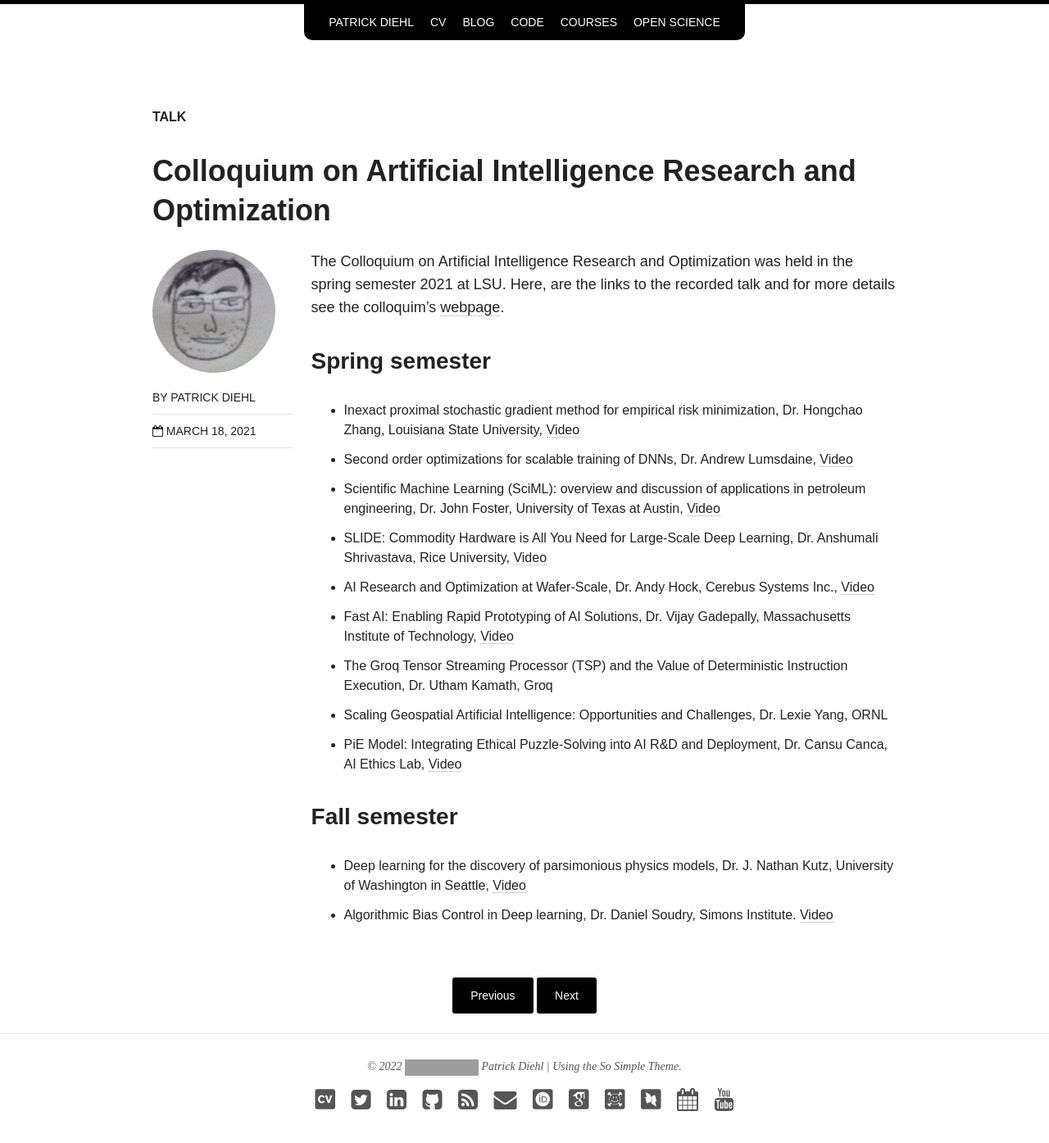
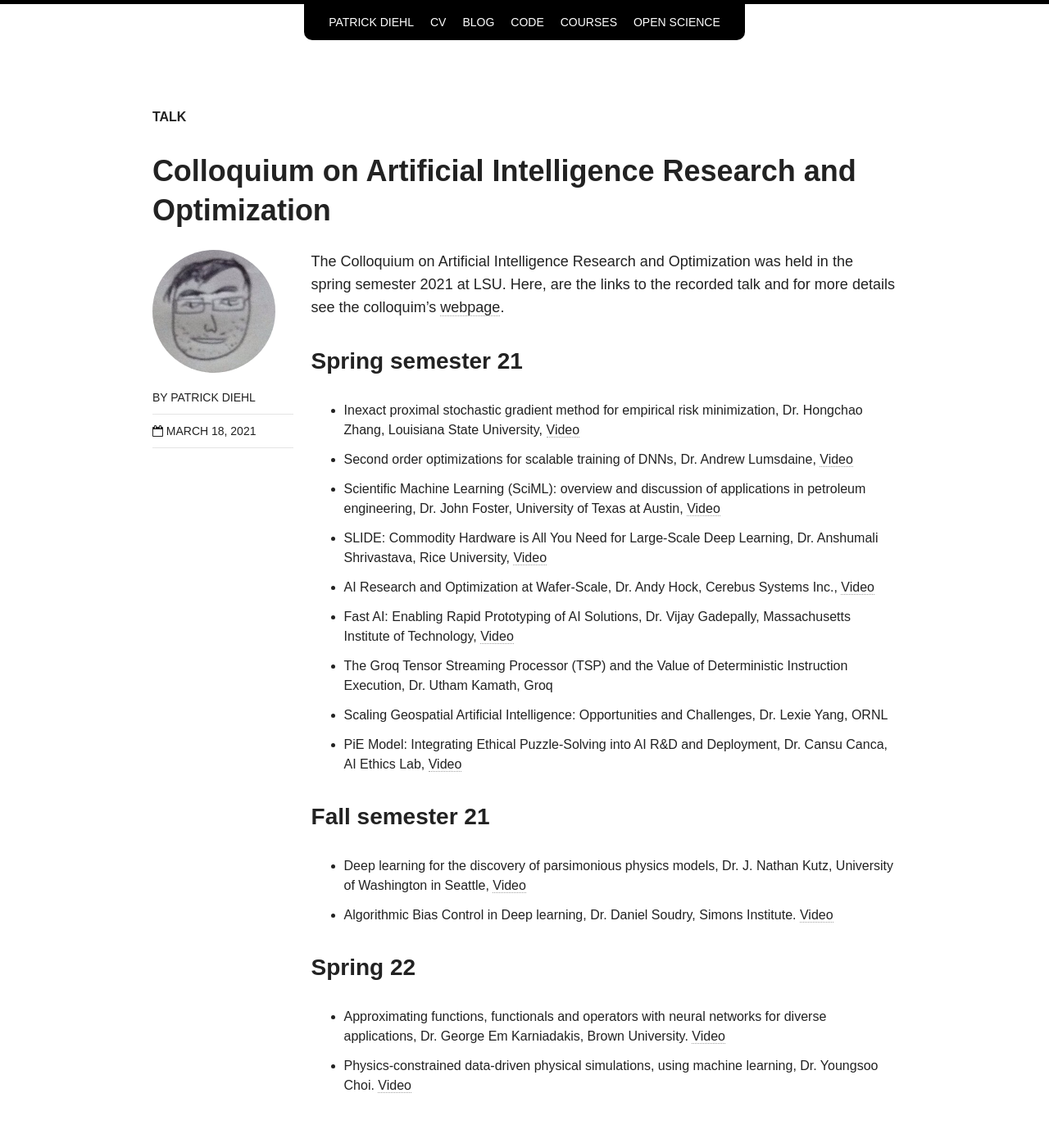
Before and after one commit to diehlpk/diehlpk.github.io, a Jekyll site: the page built from _posts/blog/2021-03-18-cairo-talks.md, in a window 1280 px wide and 1400 px high. Shown: the top 1395 px of the window at 82% size. Built offline with Jekyll 4.4.1, drawn with Linux system fonts in a browser that asks for light colours; nearby versions of some CDN libraries; some web fonts are replaced; grey boxes are pictures that could not be loaded.

Commit message:
Update talks

```diff
--- a/_posts/blog/2021-03-18-cairo-talks.md
+++ b/_posts/blog/2021-03-18-cairo-talks.md
@@ -9,7 +9,7 @@ author: diehlpk
 The Colloquium on Artificial Intelligence Research and Optimization was held in the spring semester 2021 at LSU. Here, are the links to the recorded talk
 and for more details see the colloquim's [webpage](https://stellar-group.org/research/distributed-machine-learning/).
 
-### Spring semester
+### Spring semester 21
 
 * Inexact proximal stochastic gradient method for empirical risk minimization, Dr. Hongchao Zhang, Louisiana State University, [Video](https://www.youtube.com/watch?v=rG0LLGraFDE&feature=youtu.be)
 * Second order optimizations for scalable training of DNNs, Dr. Andrew Lumsdaine, [Video](https://www.youtube.com/watch?v=aAiDDINqTYw&feature=youtu.be)
@@ -21,7 +21,12 @@ and for more details see the colloquim's [webpage](https://stellar-group.org/res
 * Scaling Geospatial Artificial Intelligence: Opportunities and Challenges, Dr. Lexie Yang, ORNL
 * PiE Model: Integrating Ethical Puzzle-Solving into AI R&D and Deployment, Dr. Cansu Canca, AI Ethics Lab, [Video](https://t.co/udzwkECe9J?amp=1)
 
-### Fall semester
+### Fall semester 21
 
 * Deep learning for the discovery of parsimonious physics models, Dr. J. Nathan Kutz, University of Washington in Seattle, [Video](https://youtu.be/ZkNAcTRRyuc)
 * Algorithmic Bias Control in Deep learning, Dr. Daniel Soudry, Simons Institute. [Video](https://www.youtube.com/watch?v=zM-wf-3Vo3U)
+
+### Spring 22
+
+* Approximating functions, functionals and operators with neural networks for diverse applications, Dr. George Em Karniadakis, Brown University. [Video](https://youtu.be/U5yjfvo2_o8)
+* Physics-constrained data-driven physical simulations, using machine learning, Dr. Youngsoo Choi. [Video](https://www.youtube.com/watch?v=VpQX7d0-JHc)
```
